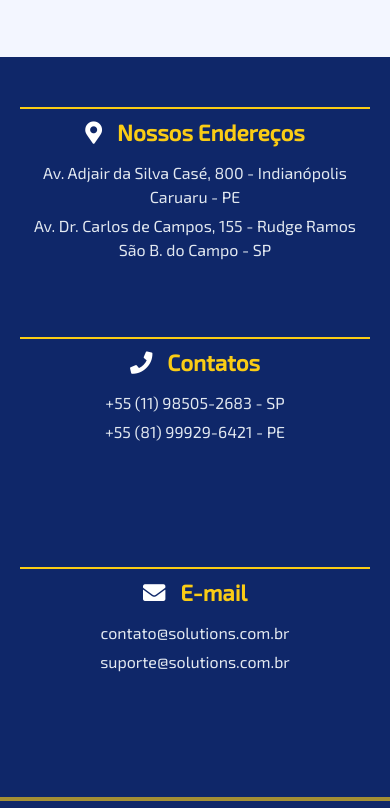
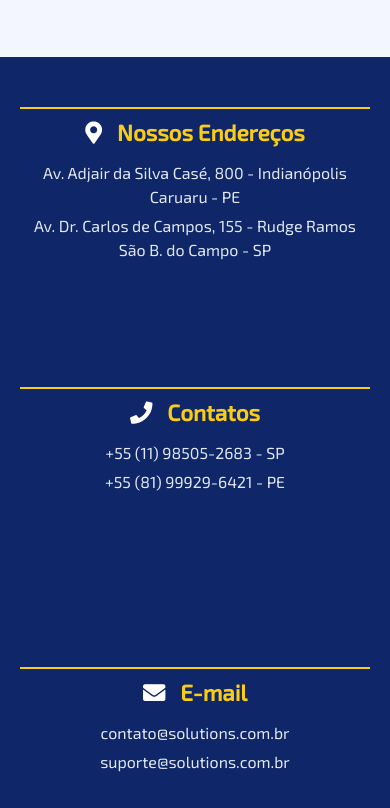
Before and after one commit to arcanjo06/Solutions, a plain HTML site: page index.html in a window 390 px wide. Shown: the part 4169-4977 px from the top of the page. Drawn offline with Linux system fonts and the light colour scheme.

Commit message:
responsividade para celulares

```diff
--- a/style/style.css
+++ b/style/style.css
@@ -650,6 +650,7 @@ footer {
 @media (max-width: 768px) {
   body {
     overflow-x: hidden;
+    max-width: 100vw;
   }
   .navbar{
     max-width: 100vw;
@@ -796,14 +797,13 @@ footer {
   .pre-footer-container {
     flex-direction: column;
     align-items: center;
-    max-height: 80vh;
     gap: 30px;
   }
 
   .pre-footer-section {
     width: 100%;
     text-align: center;
-    max-height: 200px;
+    max-height: 250px;
   }
   .pre-footer-section::before{
     content: "";
```
